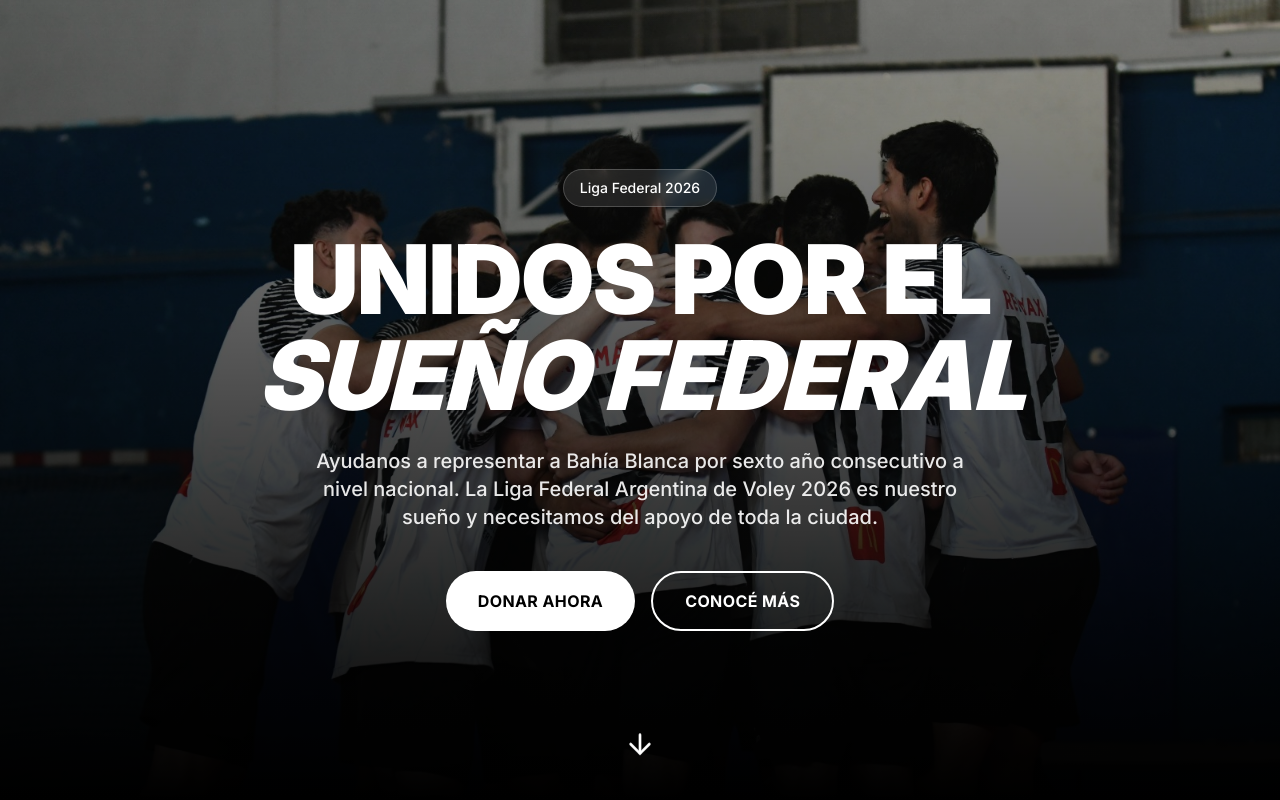
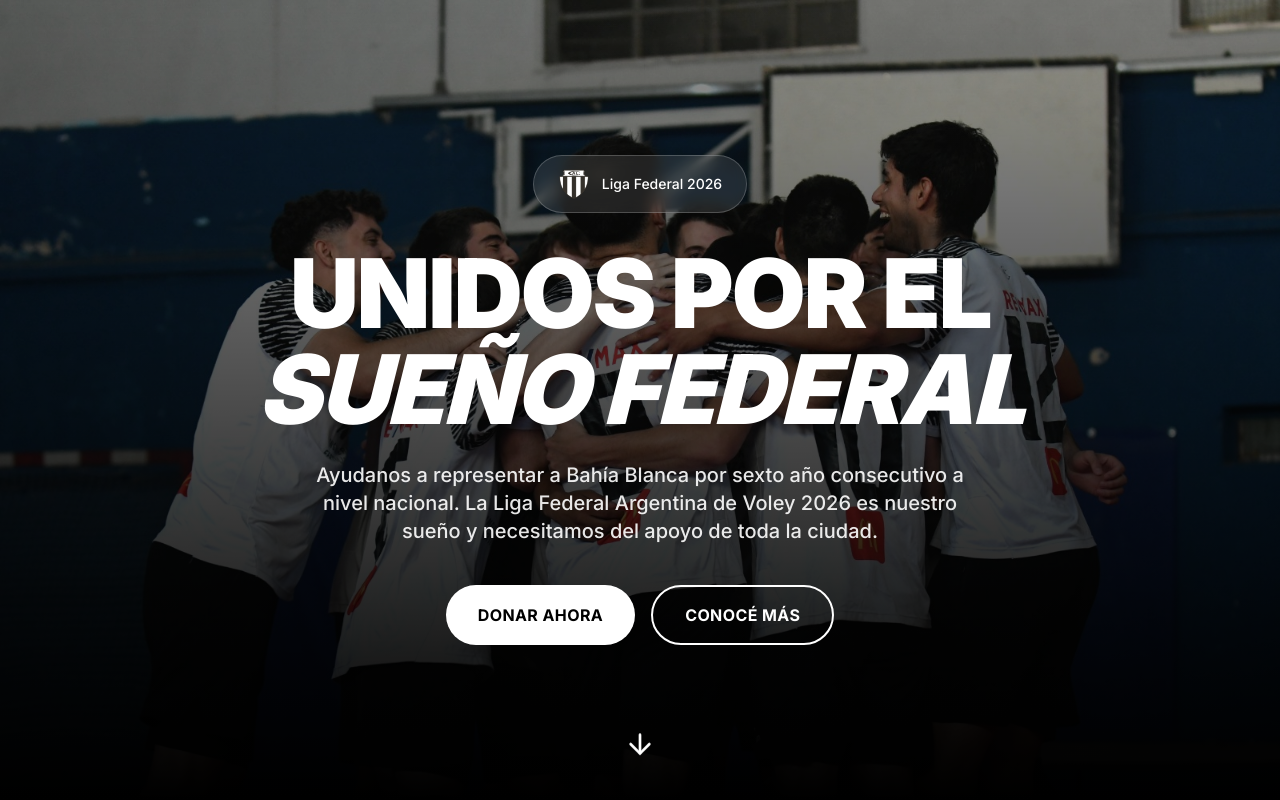
Before and after one commit to SantiagoMangas/LiniersFederal, a Next.js app: page / in a window 1280 px wide. Shown: the top 800 px of the page. Built offline with nearby package versions, Linux system fonts and the light colour scheme.

Commit message:
favicon y gmail #2

```diff
--- a/src/components/contact.tsx
+++ b/src/components/contact.tsx
@@ -81,7 +81,12 @@ export default function Contact() {
           </div>
 
           <div className="relative z-10">
-            <div className="mb-2 inline-block rounded-full bg-black px-4 py-1">
+            <div className="mb-4 inline-flex items-center gap-3 rounded-full bg-black px-5 py-2">
+              <img
+                src="/Liniers_BB.png"
+                alt="Club Liniers"
+                className="h-6 w-6 object-contain"
+              />
               <p className="text-sm font-medium uppercase tracking-wide text-white">
                 Club Liniers
               </p>
--- a/src/components/hero.tsx
+++ b/src/components/hero.tsx
@@ -11,8 +11,14 @@ export function Hero() {
             </div>
 
             <div className="relative z-10 flex h-full flex-col items-center justify-center px-4 text-center">
-                <div className="mb-6 inline-block rounded-full border border-white/20 bg-white/10 px-4 py-2 text-sm font-medium text-white backdrop-blur-sm">
-                    Liga Federal 2026
+
+                <div className="mb-8 flex items-center gap-3 rounded-full border border-white/20 bg-white/10 px-6 py-3 backdrop-blur-sm">
+                    <img
+                        src="/Liniers_BB.png"
+                        alt="Club Liniers"
+                        className="h-8 w-8 object-contain"
+                    />
+                    <span className="text-sm font-medium text-white">Liga Federal 2026</span>
                 </div>
 
                 <h1 className="mb-6 text-balance text-5xl font-black uppercase leading-[1] tracking-tight text-white md:text-7xl lg:text-8xl">
```
